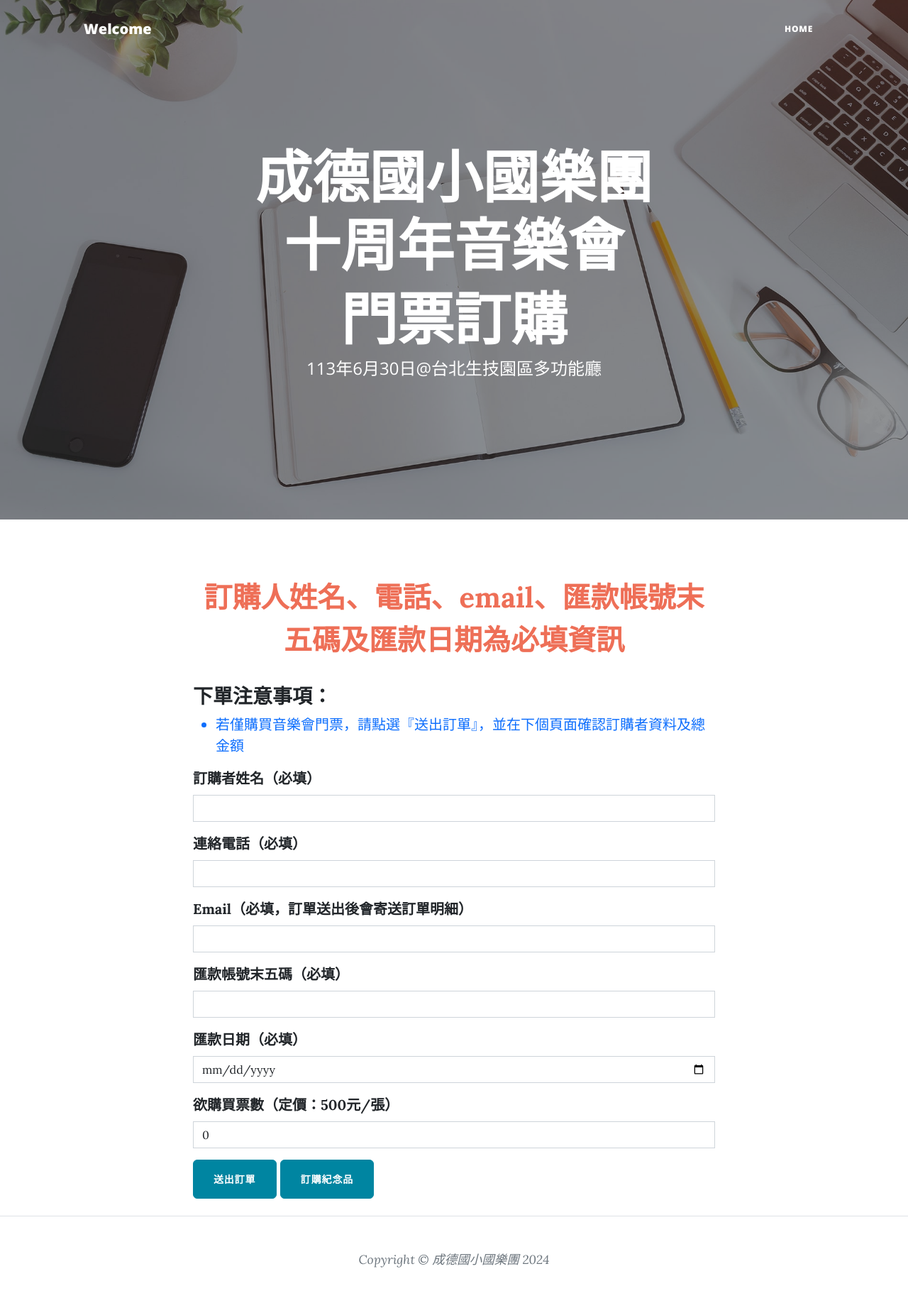
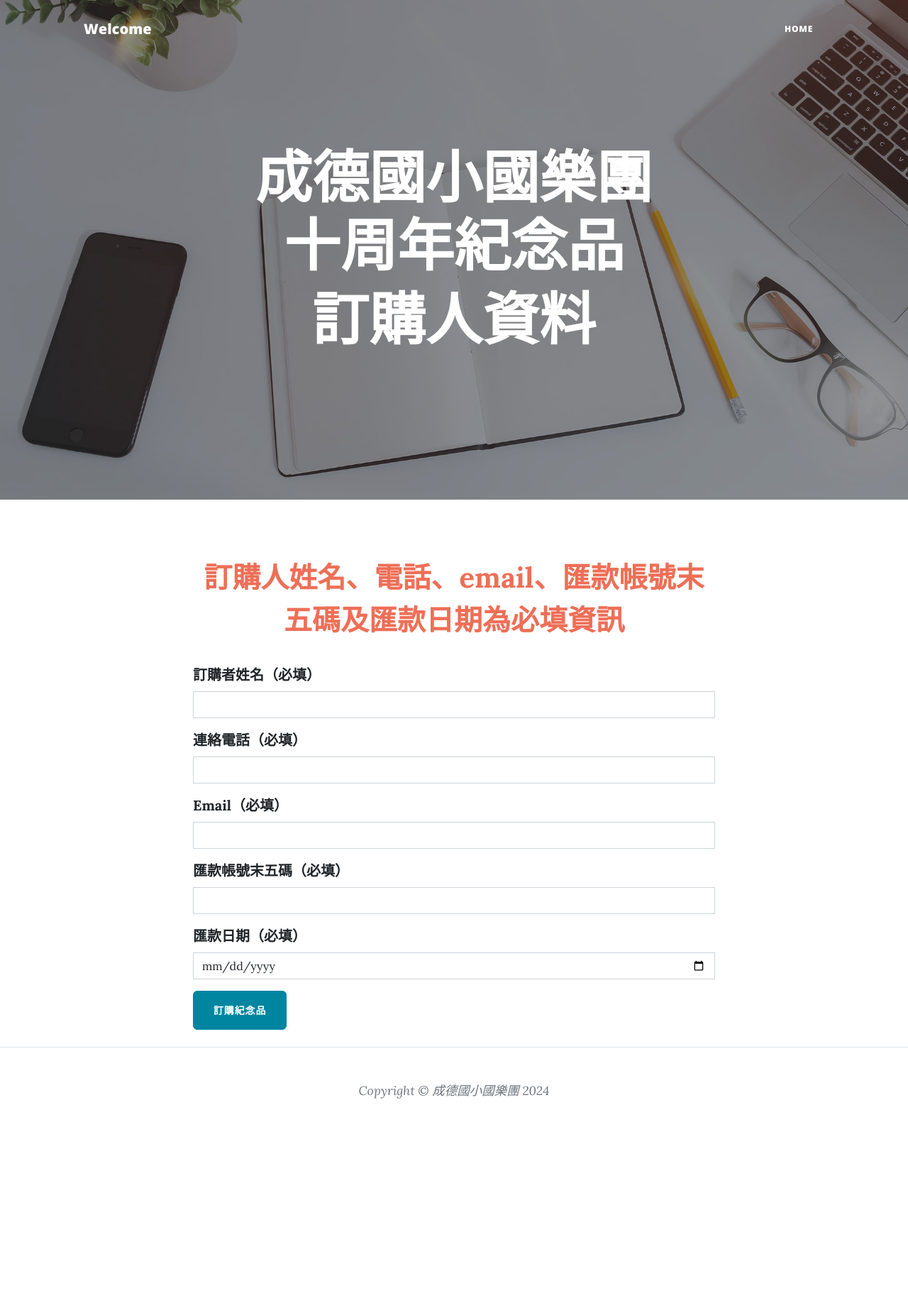
Before and after one commit to oohlearn/concert, a Flask app: page /new-order in a window 1280 px wide. Shown: the whole page at 71% size. After the commit the page ends 1548 px from the top, so only its background shows below. Run offline with Flask 3, Linux system fonts and the light colour scheme; parts of the project's set-up code (start-up, migrations or seed data) failed here and were passed over; some libraries are stand-ins or nearby versions.

Commit message:
ticket close

```diff
--- a/forms.py
+++ b/forms.py
@@ -45,6 +45,5 @@
     submit = SubmitField("送出訂單")
 
 
-
 class CheckForm(FlaskForm):
     submit_btn = SubmitField("確認訂單")
--- a/main.py
+++ b/main.py
@@ -51,7 +51,7 @@
 
 db = SQLAlchemy(model_class=Base)
 db.init_app(app)
-ticket_open = True
+ticket_open = False
 
 
 # CONFIGURE TABLES
@@ -134,8 +134,6 @@
         if form.email.data is None or form.name.data is None or form.phone.data is None or form.bank_account.data is None or form.paid_date.data is None:
             flash("訂購人姓名、電話、email、匯款帳號末五碼及匯款日期為必填資訊")
             return render_template("ticket.html", form=form)
-        if ticket_count >= ticket_limit:
-            flash("限量是殘酷的，門票已停止販售囉～")
         if form.validate_on_submit():
             session['ticket_form_data'] = {
                 'name': form.name.data,
--- a/templates/check.html
+++ b/templates/check.html
@@ -6,7 +6,7 @@
     <div class="row gx-4 gx-lg-5 justify-content-center">
       <div class="col-md-10 col-lg-8 col-xl-7">
         <div class="site-heading">
-          <h1>成德國小國樂團十周年音樂會</h1>
+          <h1>成德國小國樂團十周年紀念品</h1>
           <h2>訂單確認</h2>
         </div>
       </div>
@@ -70,7 +70,7 @@
 
       <div class="d-flex justify-content-end mb-4">
         <form id="submitButton" method="post">{{render_form(form)}}</form>
-        <div id="loading" style="display: none; color: red">訂單處理中，請勿重複按確認訂單</div>
+        <h2 id="loading" style="display: none; color: red">訂單處理中，請勿重複按確認訂單</h2>
       </div>
     </div>
   </div>
--- a/templates/header.html
+++ b/templates/header.html
@@ -5,16 +5,31 @@
     <meta name="viewport" content="width=device-width, initial-scale=1, shrink-to-fit=no" />
     <meta name="description" content="" />
     <meta name="author" content="" />
-    <title>成德國小十周年音樂會紀念品及門票訂購</title>
+    <title>成德國小十周年紀念品訂購</title>
     {% block styles %}
     <!-- Load Bootstrap-Flask CSS here -->
     {{ bootstrap.load_css() }}
-    <link rel="icon" type="image/x-icon" href="{{ url_for('static', filename='assets/favicon.ico') }}" />
+    <link
+      rel="icon"
+      type="image/x-icon"
+      href="{{ url_for('static', filename='assets/favicon.ico') }}"
+    />
     <!-- Font Awesome icons (free version)-->
-    <script src="https://use.fontawesome.com/releases/v6.3.0/js/all.js" crossorigin="anonymous"></script>
+    <script
+      src="https://use.fontawesome.com/releases/v6.3.0/js/all.js"
+      crossorigin="anonymous"
+    ></script>
     <!-- Google fonts-->
-    <link href="https://fonts.googleapis.com/css?family=Lora:400,700,400italic,700italic" rel="stylesheet" type="text/css" />
-    <link href="https://fonts.googleapis.com/css?family=Open+Sans:300italic,400italic,600italic,700italic,800italic,400,300,600,700,800" rel="stylesheet" type="text/css" />
+    <link
+      href="https://fonts.googleapis.com/css?family=Lora:400,700,400italic,700italic"
+      rel="stylesheet"
+      type="text/css"
+    />
+    <link
+      href="https://fonts.googleapis.com/css?family=Open+Sans:300italic,400italic,600italic,700italic,800italic,400,300,600,700,800"
+      rel="stylesheet"
+      type="text/css"
+    />
     <!-- Core theme CSS (includes Bootstrap)-->
     <link href="{{ url_for('static', filename='css/styles.css') }}" rel="stylesheet" />
     {% endblock %}
@@ -24,7 +39,15 @@
     <nav class="navbar navbar-expand-lg navbar-light" id="mainNav">
       <div class="container px-4 px-lg-5">
         <a class="navbar-brand" href="/">Welcome</a>
-        <button class="navbar-toggler" type="button" data-bs-toggle="collapse" data-bs-target="#navbarResponsive" aria-controls="navbarResponsive" aria-expanded="false" aria-label="Toggle navigation">
+        <button
+          class="navbar-toggler"
+          type="button"
+          data-bs-toggle="collapse"
+          data-bs-target="#navbarResponsive"
+          aria-controls="navbarResponsive"
+          aria-expanded="false"
+          aria-label="Toggle navigation"
+        >
           Menu
           <i class="fas fa-bars"></i>
         </button>
--- a/templates/ticket.html
+++ b/templates/ticket.html
@@ -9,10 +9,9 @@
           {% if is_edit: %}
           <h1>Edit Post</h1>
           {% else: %}
-          <h1>成德國小國樂團十周年音樂會</h1>
-          <h1>門票訂購</h1>
+          <h1>成德國小國樂團十周年紀念品</h1>
+          <h1>訂購人資料</h1>
           {% endif %}
-          <span class="subheading">113年6月30日@台北生技園區多功能廳</span>
         </div>
       </div>
     </div>
@@ -26,11 +25,8 @@
         {% with messages = get_flashed_messages() %} {% if messages %} {%for message in messages %}
         <p class="flash">{{ message }}</p>
         <p>{% endfor %} {%endif%} {%endwith%}</p>
-        <h3>下單注意事項：</h3>
-        <ul>
-          <li class="note">若僅購買音樂會門票，請點選『送出訂單』，並在下個頁面確認訂購者資料及總金額</li>
-        </ul>
-        {{ ckeditor.load() }} {{ ckeditor.config(name='body') }} {{render_form(form, novalidate=True, button_map={"submit": "primary"}) }}
+
+        {{render_form(form, novalidate=True, button_map={"submit": "primary"}) }}
       </div>
     </div>
   </div>
```
Also changed, not shown: templates/index.html (+8 -2 lines), instance/concert.db.
